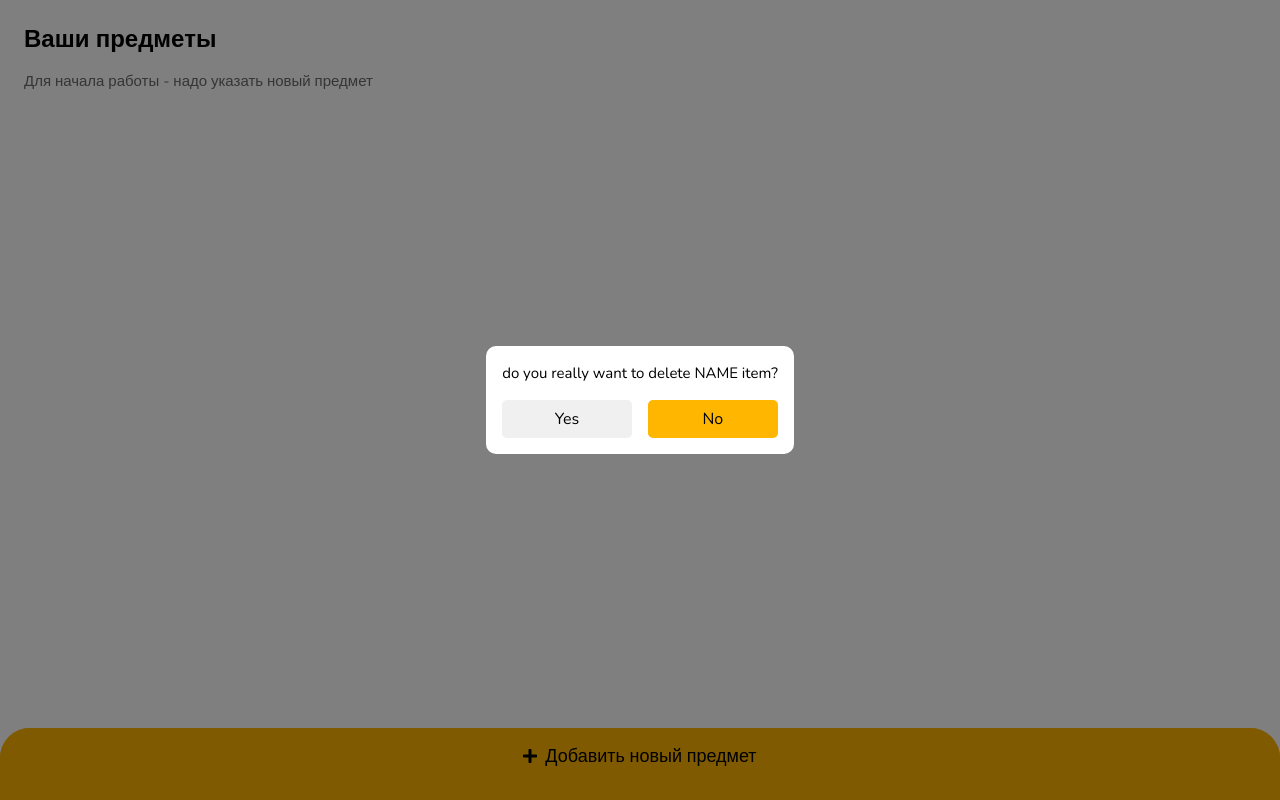
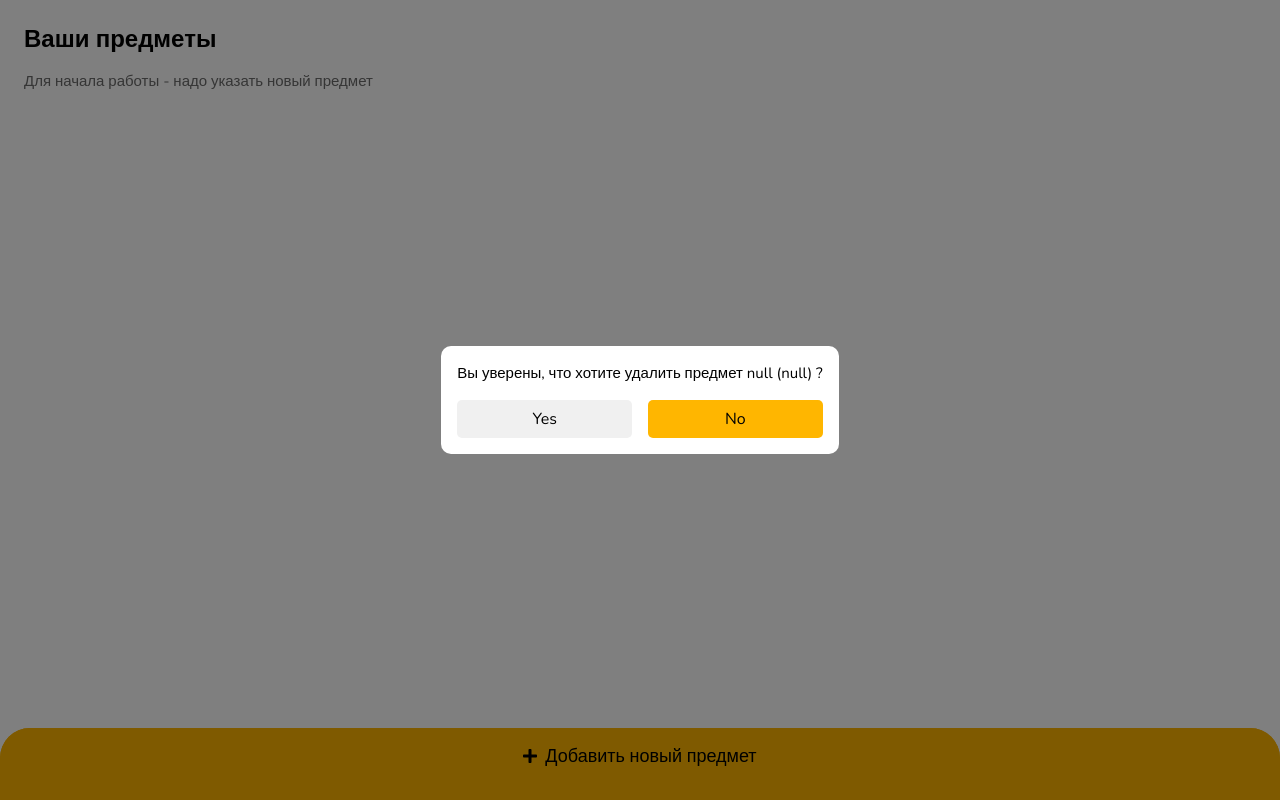
Before and after one commit to bit-wizzard/mentorium-vk-app, a React (Create React App) app: page /mentorium-vk-app/close/1 in a window 1280 px wide. Built offline with nearby package versions, Linux system fonts and the light colour scheme; what @vkontakte/vk-bridge would draw is missing.

Commit message:
deleting the lesson from array added

```diff
--- a/src/components/Course/Course.js
+++ b/src/components/Course/Course.js
@@ -4,7 +4,7 @@ import { FontAwesomeIcon } from '@fortawesome/react-fontawesome'
 import { faCheckCircle, faTimes } from '@fortawesome/free-solid-svg-icons'
 import { withRouter } from 'react-router-dom'
 import Text from '../Text/Text'
-
+import LessonModel from '../../models/lesson'
 
 class Course extends Component {
 
@@ -15,6 +15,7 @@ class Course extends Component {
 
     onClose(name) {
         this.nextPath('/close/' + this.props.id)
+        LessonModel.getLessonData(this.props.id)
     }
 
     render() {
--- a/src/components/Verification/Verification.js
+++ b/src/components/Verification/Verification.js
@@ -2,17 +2,29 @@ import React, { Component } from 'react'
 import { VerificationStyle, VerificationInner, VerificationYes, VerificationNo } from './VerificationStyle'
 import { withRouter } from 'react-router-dom'
 import Text from '../Text/Text'
+import LessonModel from '../../models/lesson'
+import { observer } from 'mobx-react'
 
 class Verification extends Component {
+
+    onDelete(code) {
+        LessonModel.deleteFromLessons(code)
+        this.props.history.goBack()
+    }
+
+    componentDidMount() {
+        LessonModel.getLessonData(this.props.match.params.id)
+    }
+
     render() {
-        let courseId = this.props.match.params.id;
+        let { name, language, code } = LessonModel.lesson
         return (
             <>
                 <VerificationStyle>
                     <VerificationInner>
-                        <Text>do you really want to delete NAME item?</Text>
+                        <Text>Вы уверены, что хотите удалить предмет {`${name} (${language})`} ?</Text>
                         <div className='options'>
-                            <VerificationYes>Yes</VerificationYes>
+                            <VerificationYes onClick={() => this.onDelete(code)}>Yes</VerificationYes>
                             <VerificationNo onClick={() => this.props.history.goBack()}>No</VerificationNo>
                         </div>
                     </VerificationInner>
@@ -22,4 +34,4 @@ class Verification extends Component {
     }
 }
 
-export default withRouter(Verification)
+export default withRouter(observer(Verification))
--- a/src/models/lesson.js
+++ b/src/models/lesson.js
@@ -5,7 +5,11 @@ configure({ enforceActions: 'observed' })
 class LessonModel {
 
     lessons = []
-
+    lesson = {
+        name: null,
+        code: null,
+        language: null
+    }
     set(item, value) {
         this[item] = value
     }
@@ -16,6 +20,15 @@ class LessonModel {
             this.lessons.push(lesson)
         }
     }
+
+    getLessonData(code) {
+        this.lesson = this.lessons.find(o => o.code == code)
+    }
+
+    deleteFromLessons(code) {
+        let index = this.lessons.findIndex(o => o.code == code)
+        this.lessons.splice(index, 1)
+    }
 }
 
 decorate(LessonModel, {
```
